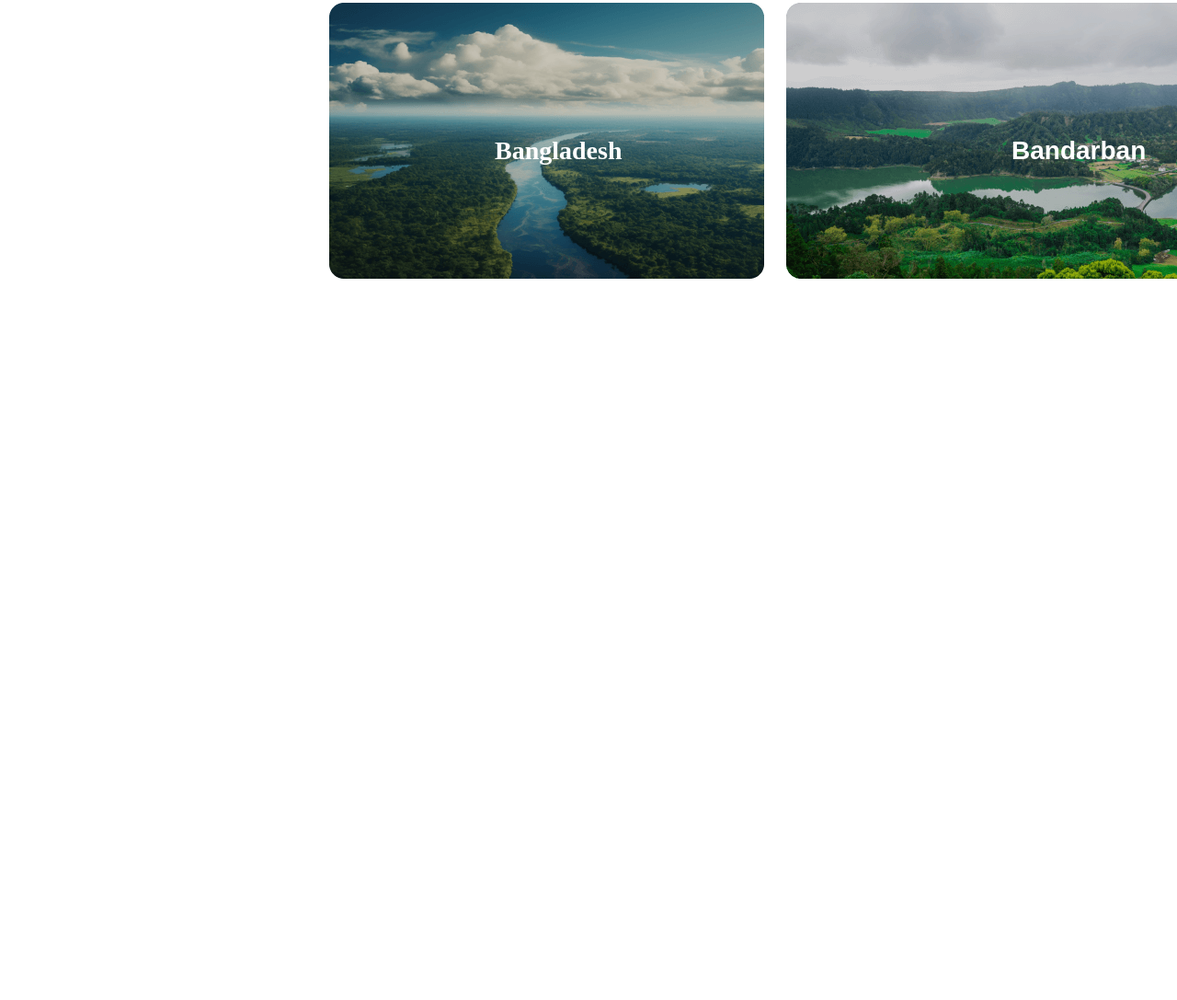
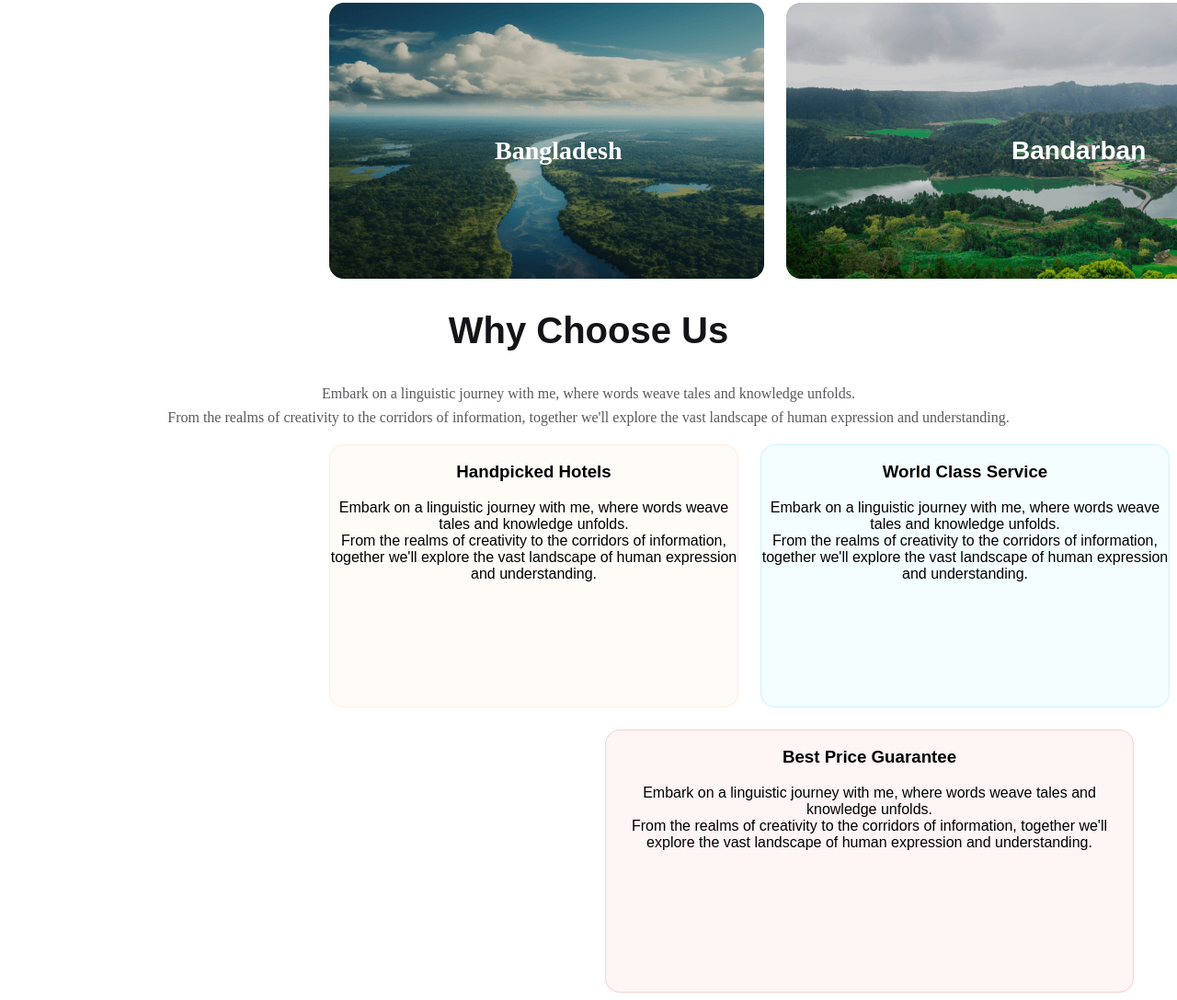
Before and after one commit to Bappy07/b9-a2, a plain HTML site: page index.html in a window 1280 px wide. Shown: the part 2245-3332 px from the top of the page at 92% size. Before the commit the page ends 2556 px from the top, so only its background shows below. Drawn offline with Linux system fonts and the light colour scheme.

Commit message:
section three added

```diff
--- a/index.html
+++ b/index.html
@@ -73,7 +73,7 @@
             </div>
 
     </section>
-    <section>
+    <section class="Tour-guide">
         <h2 class="Tour-Direction">Choose Your Destination</h2>
         <p class="direction-description">Embark on a linguistic journey with me, where words weave tales and knowledge unfolds. <br> From the realms of creativity to the corridors of information,
              together we'll explore the vast landscape of human expression and understanding.
@@ -103,6 +103,40 @@
             </div>
 
     </section>
+    <section class="sec-three">
+        <h2>Why Choose Us</h2>
+        <p class="why-we">Embark on a linguistic journey with me, where words weave tales and knowledge unfolds. <br> From the realms of creativity to the corridors of information,
+            together we'll explore the vast landscape of human expression and understanding.
+        </p>
+        <div class="two-box">
+        <div class="why-we-des">
+          <h3>Handpicked Hotels</h3>
+          <p>Embark on a linguistic journey with me, where words weave tales and knowledge unfolds. <br> From the realms of creativity to the corridors of information,
+            together we'll explore the vast landscape of human expression and understanding.
+        </p>
+    </div>
+        <div class="why-we-des-right">
+
+          <h3>World Class Service</h3>
+          <p>Embark on a linguistic journey with me, where words weave tales and knowledge unfolds. <br> From the realms of creativity to the corridors of information,
+            together we'll explore the vast landscape of human expression and understanding.
+        </p>
+    </div>
+    </div>
+      <div class="why-we-des-right-last">
+        <h3>Best Price Guarantee</h3>
+        <p>Embark on a linguistic journey with me, where words weave tales and knowledge unfolds. <br> From the realms of creativity to the corridors of information,
+            together we'll explore the vast landscape of human expression and understanding.
+        </p>
+      </div>
+
+
+    </section>
+    <section>
+ <form action="">
+
+ </form>
+    </section>
 
 
 
--- a/styles/B9-A2.css
+++ b/styles/B9-A2.css
@@ -324,6 +324,67 @@ margin-top: 145px;
 font-weight: 800;
 }
 
+.sec-three{
+    text-align: center;
+}
+.sec-three h2{
+color: #131318;
+text-align: center;
+font-size: 40px;
+font-weight: 800;
+}
+.why-we{
+    color: rgba(19, 19, 24, 0.70);
+
+text-align: center;
+font-family: Mulish;
+font-size: 16px;
+font-style: normal;
+font-weight: 400;
+line-height: 26px;
+}
+
+
+.two-box{
+    display: flex;
+    gap: 24px  ;
+    margin-left: 350px;
+}
+
+.why-we-des{
+
+width: 573px;
+height: 284px;
+text-align: center;
+align-items: center;
+border-radius: 16px;
+border: 1px solid rgba(251, 181, 99, 0.20);
+background: rgba(251, 181, 99, 0.05);
+}
+.why-we-des-right{
+width: 573px;
+height: 284px;
+
+text-align: center;
+
+align-items: center;
+border-radius: 16px;
+border: 1px solid rgba(41, 206, 246, 0.20);
+background: rgba(41, 206, 246, 0.05);
+
+
+}
+.why-we-des-right-last{
+width: 573px;
+height: 284px;
+border-radius: 16px;
+border: 1px solid rgba(233, 68, 68, 0.20);
+background: rgba(233, 68, 68, 0.05);
+margin-left: 650px;
+margin-top: 24px;
+align-items: center;
+
+}
 
 
 
@@ -332,12 +393,18 @@ font-weight: 800;
 
 
 
-@media screen and (max-width:576px) {
+
+@media screen and (max-width:600px) {
     header{
        padding: 20px;
        flex-direction: column;
-       width: 335px;
-       height: 483px;
+       width: auto;
+       height: auto;
+    }
+    .Tour-planing{
+        flex-direction: column;
+        font-size: 50%;
+        margin-left: 400px;
     }
     .image
     {
@@ -355,17 +422,28 @@ font-weight: 800;
 
 
 
-     transparent title {
-        display: flex;
-width: 287px;
+transparent title {
+display: flex;
+width: 50%;
 padding: 44px 271px;
 flex-direction: column;
 align-items: flex-start;
 gap: 16px;
 border-radius: 8px;
 background: rgba(255, 255, 255, 0.30);
+     }
 
+.Tour-guid{
+flex-direction: column;
+}
+.row{
+    height: 20%;
+    width: 25%;
+    flex-direction: column;
+    display: grid;
+    grid-template-columns: repeat( 1fr);
+    margin-right: 460px;
+    margin-top: 30px;
+    padding-right: 400px;
 
-
-
- }
+}
```
